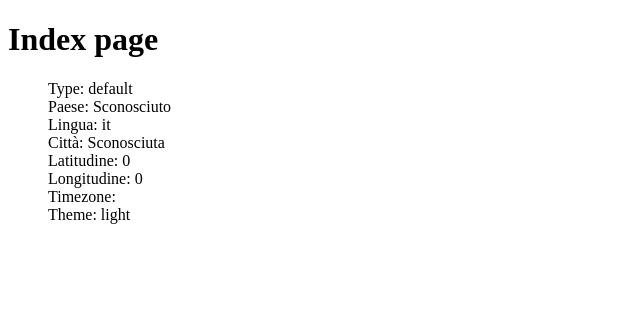
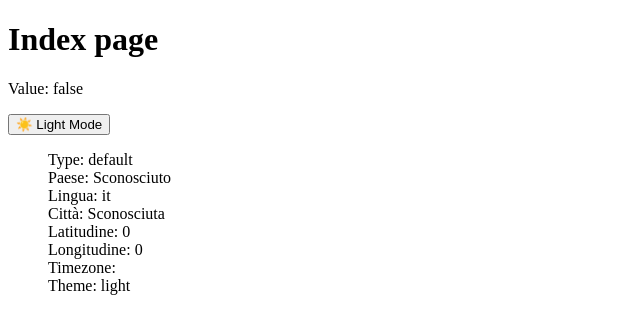
Before and after one commit to riky1/nuxt-pwa-user-preferences, a Nuxt app: page / in a window 1280 px wide. Shown: the top 334 px of the page, without its empty margins (0-640 px from the left). Built offline with nearby package versions, Linux system fonts and the light colour scheme; no server answers.

Commit message:
chore: add toggle

```diff
--- /dev/null
+++ b/components/ButtonToggleTheme.vue
@@ -0,0 +1,22 @@
+<script setup>
+
+const [value, toggle] = useToggle()
+
+const toggleAndSaveTheme = () => {
+  toggle(); // Cambia lo stato del toggle
+};
+
+</script>
+
+<template>
+  <p>Value: {{ value }}</p>
+
+  <button @click="toggleAndSaveTheme">
+    <span v-if="value">🌙 Dark Mode</span>
+    <span v-else>☀️ Light Mode</span>
+  </button>
+</template>
+
+<style lang="scss" scoped>
+
+</style>
--- a/pages/index.vue
+++ b/pages/index.vue
@@ -35,6 +35,8 @@ const { data: preferences, status, error } = useAsyncData('user-preferences', as
   <div>
   <h1>Index page</h1>
 
+  <ButtonToggleTheme />
+
   <div v-if="status === 'pending'">Caricamento...</div>
 
   <div v-else-if="error">Errore: {{ error.message }}</div>
--- /dev/null
+++ b/utils/useToggle.js
@@ -0,0 +1,15 @@
+/**
+ * Funzione per gestire lo stato del toggle.
+ * @param {Boolean} initialValue - Valore iniziale del toggle.
+ * @returns {Array} [state, toggle] - Lo stato attuale e la funzione toggle.
+ */
+export function useToggle(initialValue = false) {
+  const state = ref(initialValue);
+
+  // Funzione per cambiare lo stato
+  function toggle() {
+    state.value = !state.value;
+  }
+
+  return [state, toggle];
+}
```
Also changed, not shown: app-structure.txt (added).
